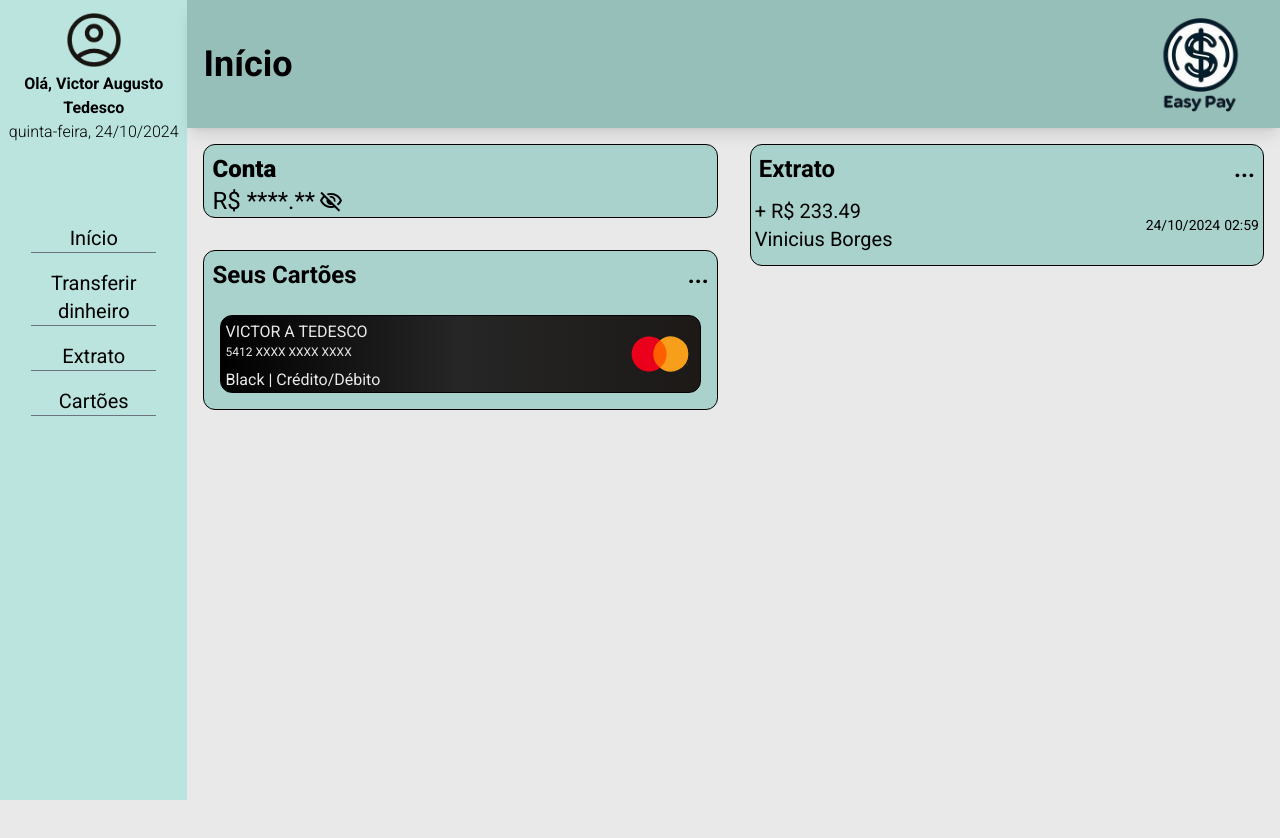
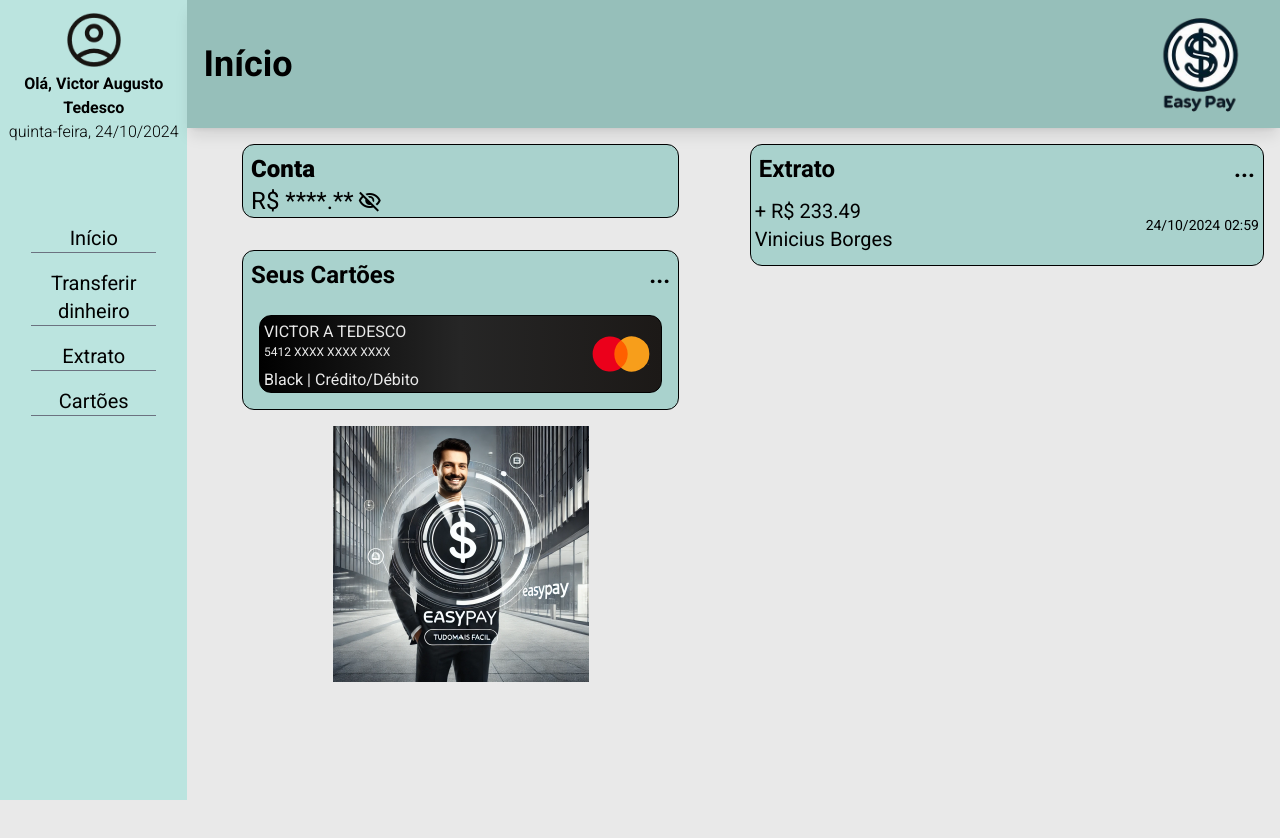
Before and after one commit to victortedesco/EasyPay, an Angular app in the folder src/Web/: page /profile in a window 1280 px wide. Shown: the top 838 px of the page. Built offline with nearby package versions, Linux system fonts and the light colour scheme.

Commit message:
web: add new image to profile page

```diff
--- a/src/Web/src/app/pages/profile-page/profile-page.component.html
+++ b/src/Web/src/app/pages/profile-page/profile-page.component.html
@@ -7,7 +7,7 @@
     <app-header pageName="Início"></app-header>
 
     <div class="grid grid-cols-1 lg:grid-cols-2 justify-evenly h-screen">
-      <div class="flex flex-col justify-around lg:justify-start">
+      <div class="flex flex-col items-center justify-around lg:justify-start">
         <div class="flex lg:hidden justify-between align-middle m-4">
           <div class="flex flex-col justify-center align-middle">
             <p class="font-semibold">Olá, {{ user?.name }}</p>
@@ -17,7 +17,7 @@
         </div>
 
         <div
-          class="flex flex-row justify-between items-start m-4 border border-black box-border rounded-xl bg-custom-2"
+          class="flex flex-row justify-between w-4/5 items-start m-4 border border-black box-border rounded-xl bg-custom-2"
         >
           <div class="flex flex-col justify-between mt-2">
             <p class="font-extrabold lg:text-2xl ml-2">Conta</p>
@@ -44,7 +44,7 @@
         </div>
 
         <div
-          class="flex lg:hidden justify-evenly items-center align-middle m-4"
+          class="flex lg:hidden justify-evenly w-4/5 items-center align-middle m-4"
         >
           <a
             class="flex flex-col items-center p-2 w-1/4 border text-sm border-black box-border rounded-xl bg-custom-1"
@@ -74,7 +74,7 @@
         </div>
 
         <div
-          class="flex flex-col justify-between items-start m-4 border border-black box-border rounded-xl bg-custom-2"
+          class="flex flex-col justify-between items-start w-4/5 m-4 border border-black box-border rounded-xl bg-custom-2"
         >
           <div class="flex p-2 w-full justify-between items-center text-center">
             <p class="font-bold lg:text-2xl">Seus Cartões</p>
@@ -100,7 +100,9 @@
             }
           </div>
         </div>
+        <img class="hidden lg:flex size-64" src="assets/anuncio.png"/>
       </div>
+
       <div
         class="flex flex-col lg:h-fit items-start m-4 border border-black box-border rounded-xl bg-custom-2"
       >
```
Also changed, not shown: src/Web/src/assets/anuncio.png (added).
